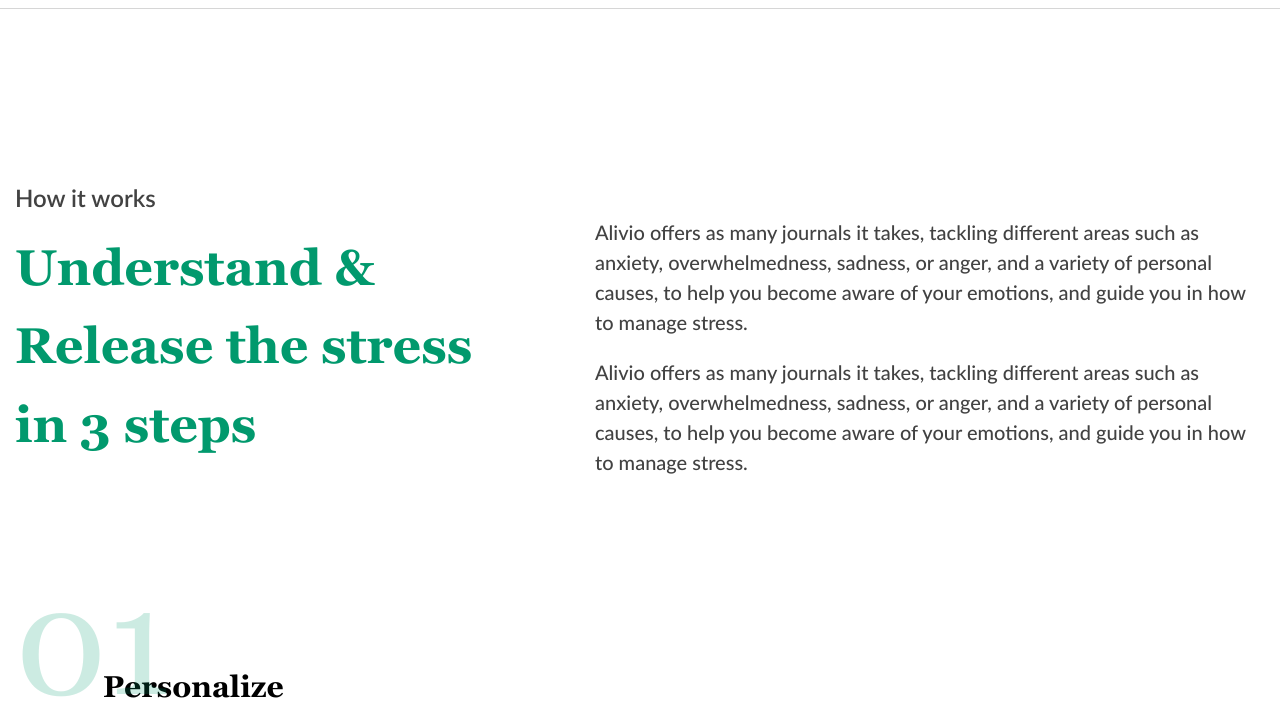
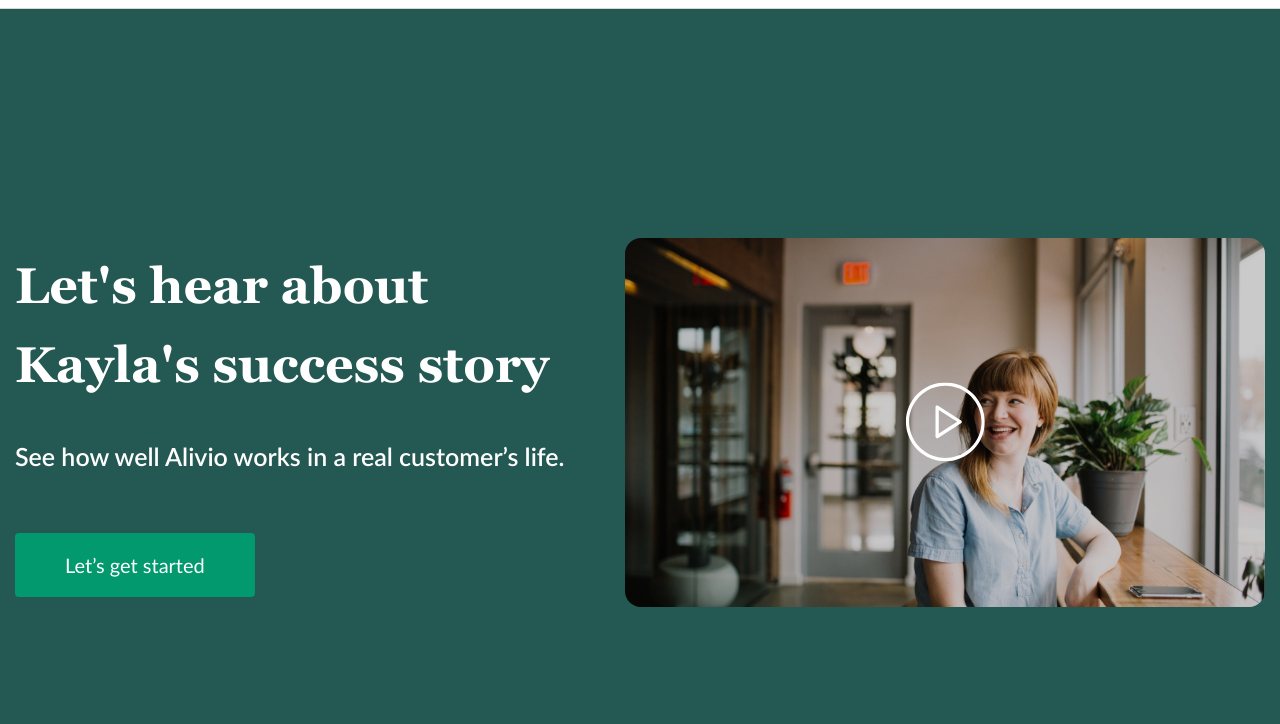
Before and after one commit to DrMarkes/alivio-landing, a plain HTML site: page index.html in a window 1280 px wide. Shown: the part 76-800 px from the top of the page. Drawn offline with Linux system fonts and the light colour scheme.

Commit message:
complete succes-story section

```diff
--- /dev/null
+++ b/css/blocks/success-story.css
@@ -0,0 +1,66 @@
+.success-story {
+    padding: 229px 0 176px;
+    background-color: #245852;
+}
+
+.success-story-row {
+    display: flex;
+    align-items: center;
+}
+
+.success-story-content {
+    display: flex;
+    flex-direction: column;
+    max-width: 580px;
+    margin-right: 30px;
+}
+
+.success-story-content-title {
+    margin-bottom: 33px;
+    font-family: "Georgia", serif;
+    font-weight: bold;
+    font-size: 50px;
+    line-height: 157%;
+    color: #ffffff;
+}
+
+.success-story-content-text {
+    margin-bottom: 57px;
+    font-family: "Lato", sans-serif;
+    font-style: normal;
+    font-weight: 600;
+    font-size: 25px;
+    line-height: 157%;
+    color: #ffffff;
+}
+
+.btn-wrapper {
+    display: flex;
+}
+
+.success-story-video-wrapper {
+    position: relative;
+}
+
+.overlay-video {
+    position: absolute;
+    display: flex;
+    align-items: center;
+    justify-content: center;
+    width: 100%;
+    height: 100%;
+    top: 0;
+    left: 0;
+    border-radius: 16px;
+    background: rgba(0, 0, 0, 0.2);
+}
+
+.overlay-video img {
+    width: 80px;
+    height: 80px;
+}
+
+.story-video {
+    border-radius: 16px;
+
+}
--- a/index.html
+++ b/index.html
@@ -12,6 +12,7 @@
         <link rel="stylesheet" href="./css/blocks/header.css" />
         <link rel="stylesheet" href="./css/blocks/home.css" />
         <link rel="stylesheet" href="./css/blocks/how-it-works.css" />
+        <link rel="stylesheet" href="./css/blocks/success-story.css">
         <!-- Fonts -->
         <link rel="stylesheet" href="./css/fonts/Georgia/stylesheet.css" />
         <link rel="stylesheet" href="./css/fonts/Lato/stylesheet.css" />
@@ -64,7 +65,7 @@
                     </div>
                 </div>
             </div>
-            <div class="how-it-works">
+            <div class="how-it-works none">
                 <div class="container">
                     <div class="how-it-works-header">
                         <h2 class="title">How it works</h2>
@@ -154,6 +155,27 @@
                     </div>
                 </div>
             </div>
+            <div class="success-story">
+                <div class="container">
+                    <div class="success-story-row">
+                        <div class="success-story-content">
+                                <h3 class="success-story-content-title">Let's hear about Kayla's success story</h3>
+                           <div class="success-story-content-text">
+                               <p>See how well Alivio works in a real customer’s life.</p>
+                           </div>
+                           <div class="btn-wrapper">
+                               <a href="#" class="btn">Let’s get started</a>
+                           </div>
+                        </div>
+                        <div class="success-story-video-wrapper">
+                            <div class="overlay-video">
+                                <img src="./img/play-white.svg" alt="">
+                            </div>
+                            <img class="story-video" src="./img/story-video-img.jpg" alt="story video">
+                        </div>
+                    </div>
+                </div>
+            </div>
         </main>
         <script src="./js/object-fit-IE.js"></script>
     </body>
```
Also changed, not shown: img/play-white.svg (added), img/story-video-img.jpg (added).
